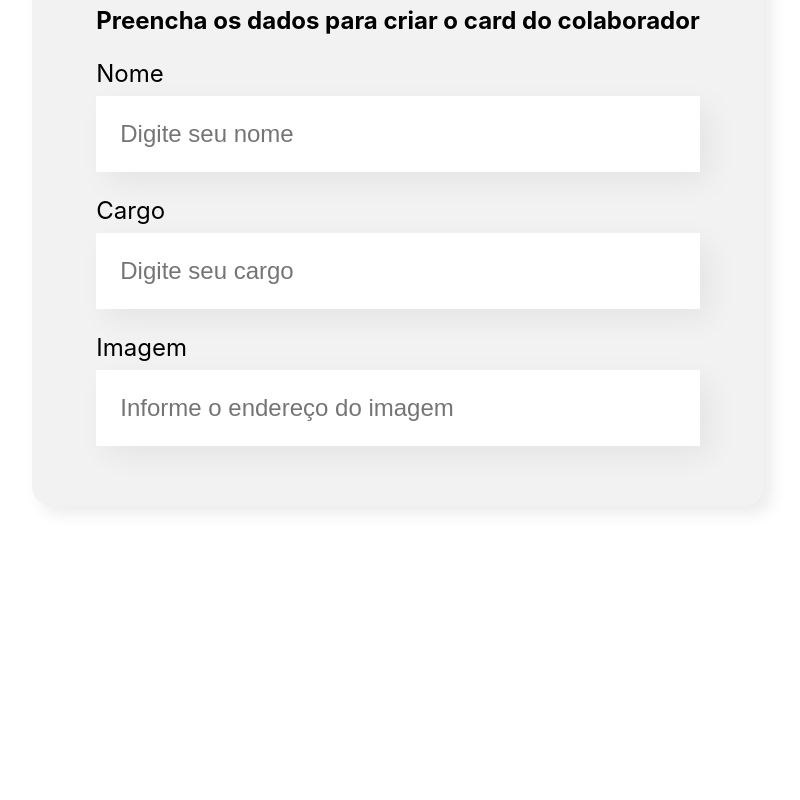
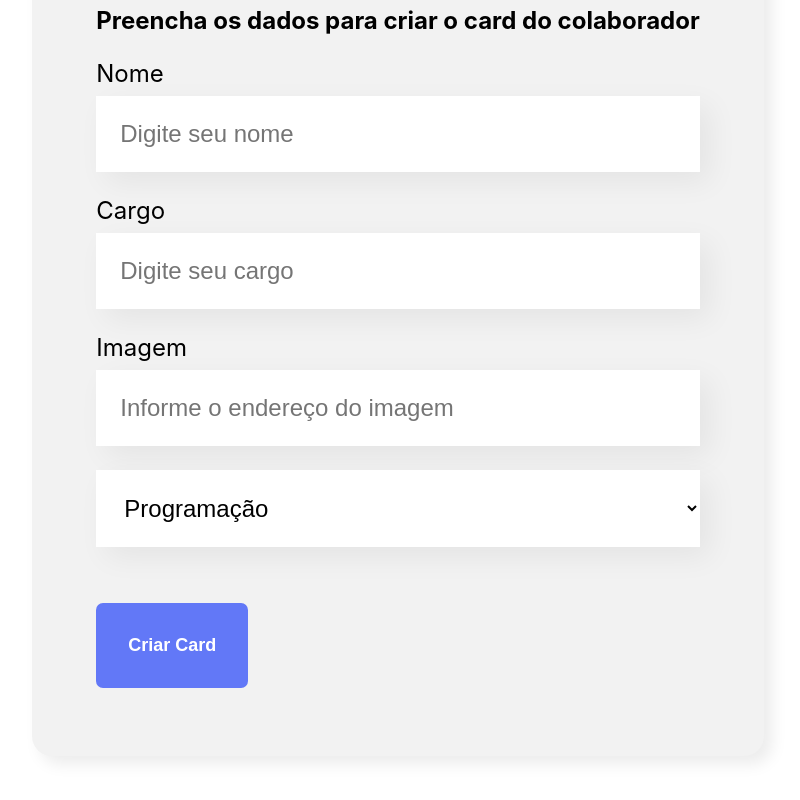
Before and after one commit to MrS4w/organo, a React (Create React App) app: page / in a window 1280 px wide. Shown: the part 628-1428 px from the top of the page, without its empty margins (242-1042 px from the left). Before the commit the page ends 1214 px from the top, so only its background shows below. Built offline with nearby package versions, Linux system fonts and the light colour scheme.

Commit message:
✨ feat: add Dropdown and Button components

```diff
--- /dev/null
+++ b/src/components/Button/Button.css
@@ -0,0 +1,15 @@
+.button {
+  background-color: #6278f7;
+  border-radius: 7px;
+  font-weight: 700;
+  font-size: 18px;
+  padding: 32px;
+  border: none;
+  cursor: pointer;
+  color: #fff;
+  margin: 32px 0;
+}
+
+.button:hover {
+  color: #95ffd4;
+}
--- /dev/null
+++ b/src/components/Button/index.js
@@ -0,0 +1,7 @@
+import "./Button.css";
+
+const Button = (props) => {
+  return <button className="button">{props.children}</button>;
+};
+
+export default Button;
--- /dev/null
+++ b/src/components/Dropdown/Dropdown.css
@@ -0,0 +1,19 @@
+.dropdown {
+  margin: 24px 0;
+}
+
+.dropdown label {
+  display: block;
+  margin-bottom: 8px;
+  font-size: 24px;
+}
+
+.dropdown select {
+  background-color: #fff;
+  box-shadow: 10px 10px 30px rgba(0, 0, 0, 0.06);
+  width: 100%;
+  border: none;
+  font-size: 24px;
+  padding: 24px;
+  box-sizing: border-box;
+}
--- /dev/null
+++ b/src/components/Dropdown/index.js
@@ -0,0 +1,16 @@
+import "./Dropdown.css";
+
+const Dropdown = (props) => {
+  return (
+    <div className="dropdown">
+      <label>{props.label}</label>
+      <select required={props.obrigatorio}>
+        {props.itens.map((item) => (
+          <option key={item}>{item}</option>
+        ))}
+      </select>
+    </div>
+  );
+};
+
+export default Dropdown;
--- a/src/components/Form/index.js
+++ b/src/components/Form/index.js
@@ -1,14 +1,41 @@
+import Button from "../Button";
+import Dropdown from "../Dropdown";
 import TextField from "../TextField";
 import "./Form.css";
 
 const Form = () => {
+  const times = [
+    "Programação",
+    "Front-End",
+    "Data Science",
+    "Devops",
+    "UX e Design",
+    "Mobile",
+    "Inovação e Gestão",
+  ];
+
+  const handleSubmit = (event) => {
+    event.preventDefault();
+    console.log("Form submitted");
+  };
+
   return (
     <section className="form">
-      <form>
+      <form onSubmit={handleSubmit}>
         <h2>Preencha os dados para criar o card do colaborador</h2>
-        <TextField label="Nome" placeholder="Digite seu nome" />
-        <TextField label="Cargo" placeholder="Digite seu cargo" />
+        <TextField
+          obrigatorio={true}
+          label="Nome"
+          placeholder="Digite seu nome"
+        />
+        <TextField
+          obrigatorio={true}
+          label="Cargo"
+          placeholder="Digite seu cargo"
+        />
         <TextField label="Imagem" placeholder="Informe o endereço do imagem" />
+        <Dropdown obrigatorio={true} itens={times} />
+        <Button>Criar Card</Button>
       </form>
     </section>
   );
--- a/src/components/TextField/index.js
+++ b/src/components/TextField/index.js
@@ -4,7 +4,7 @@
   return (
     <div className="text-field">
       <label>{props.label}</label>
-      <input placeholder={props.placeholder} />
+      <input required={props.obrigatorio} placeholder={props.placeholder} />
     </div>
   );
 };
```
